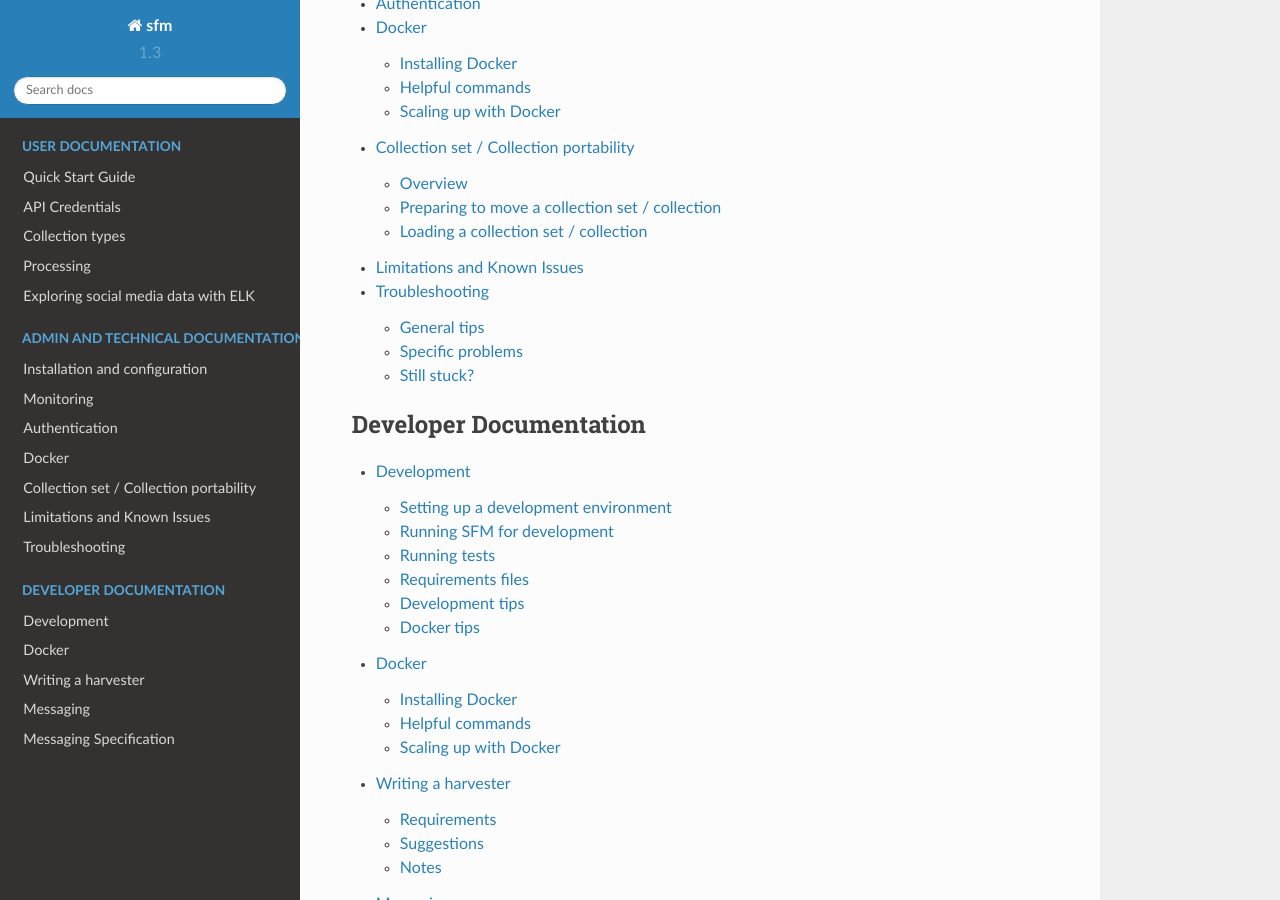
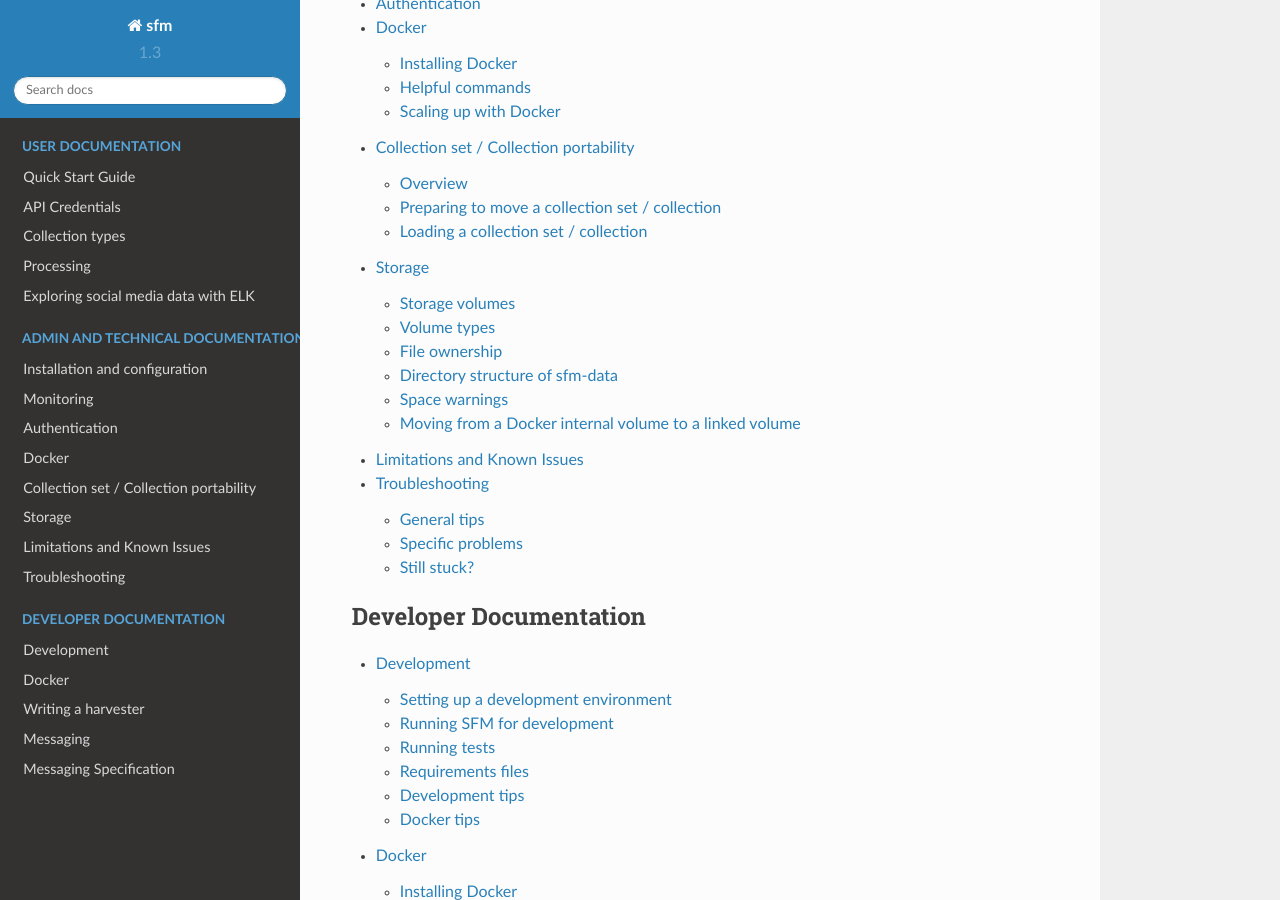
Before and after one commit to gwu-libraries/sfm-ui, a Sphinx documentation site: the page built from docs/index.rst, in a window 1280 px wide and 900 px high, scrolled down 1572 px. Built offline with Sphinx 7.4.7 and the Read the Docs theme 2.0.0, drawn with Linux system fonts in a browser that asks for light colours; some of the changed lines change nothing that is shown.

Commit message:
refs #501. Storage docs

```diff
--- a/docs/index.rst
+++ b/docs/index.rst
@@ -37,6 +37,7 @@
    authentication
    docker
    portability
+   storage
    limitations
    troubleshooting
 
--- /dev/null
+++ b/docs/storage.rst
@@ -0,0 +1,112 @@
+=========
+ Storage
+=========
+
+-----------------
+ Storage volumes
+-----------------
+
+SFM stores data on 2 volumes:
+
+* sfm-data: The data volume is where SFM stores the harvested social media content and web resources, the db files, and
+  exports. This is described in more detail below. It is available within containers as /sfm-data.
+* sfm-processing: The processing volume is where processed data is stored when using a processing container.
+  (See :doc:`processing`.) It is available within containers as /sfm-processing.
+
+
+--------------
+ Volume types
+--------------
+
+There are 2 types of volumes:
+
+* Internal to Docker. The files on the volume will only be available from within Docker containers.
+* Linked to an host location. The files on the volumes will be available from within Docker containers and from the
+  host operating system.
+
+The type of volume is specified in the `.env` file. When selecting a link to a host location, the path on the host
+environment must be specified::
+
+    # Docker internal volume
+    DATA_VOLUME=/sfm-data
+    # Linked to host location
+    #DATA_VOLUME=/src/sfm-data:/sfm-data
+    # Docker internal volume
+    PROCESSING_VOLUME=/sfm-processing
+    # Linked to host location
+    #PROCESSING_VOLUME=/src/sfm-processing:/sfm-processing
+
+We recommend that you use an internal volume only for development; for other uses linking to a host
+location is recommended. This make it easier to place the data on specific storage devices (e.g., NFS or EBS) and to
+backup the data.
+
+----------------
+ File ownership
+----------------
+
+SFM files are owned by the sfm user (default uid 990) in the sfm group (default gid 990). If you use a link to a host
+location and list the files, the uid and gid may be listed instead of the user and group names.
+
+If you shell into a Docker container, you will be the root user. Make sure that any operations you perform will not
+leave behind files that do not have appropriate permissions for the sfm user.
+
+Note then when using Docker for Mac and linking to a host location, the file ownership may not appear as expected.
+
+---------------------------------
+ Directory structure of sfm-data
+---------------------------------
+
+The following is a outline of the structure of sfm-data::
+
+    /sfm-data/
+        collection_set/
+            <collection set id>
+                README.txt (README for collection set)
+                <collection id>/
+                    README.txt (README for collection)
+                    state.json (Harvest state record)
+                    heritrix_job/
+                        Web harvest state records
+                    records/
+                        JSON records for the collection metadata
+                    <year>/<month>/<day>/<hour>/
+                        WARC files
+        containers/
+            <container id>/
+                Working files for individual containers
+        elk/
+            <container id>/
+                ELK files
+        export/
+            <export id>/
+                Export files
+        postgresql/
+            Postgres db files
+
+----------------
+ Space warnings
+----------------
+
+SFM will monitor free space on sfm-data and sfm-processing. Administrators will be notified when the amount of free space
+crosses a configurable threshold.  The threshold is set in the `.env` file::
+
+    # sfm-data free space threshold to send notification emails,only ends with MB,GB,TB. eg. 500MB,10GB,1TB
+    DATA_VOLUME_THRESHOLD=10GB
+    # sfm-processing free space threshold to send notification emails,only ends with MB,GB,TB. eg. 500MB,10GB,1TB
+    PROCESSING_VOLUME_THRESHOLD=10GB
+
+------------------------------------------------------------
+ Moving from a Docker internal volume to a linked volume
+------------------------------------------------------------
+
+These instructions are for Ubuntu. They may need to be adjusted for other operating systems.
+
+1. `docker-compose stop`
+2. `sudo docker cp sfm_data_1:/sfm-data /`
+3. `sudo chown -R 990:990 /sfm-data/*`
+4.  Change .env::
+
+        #DATA_VOLUME=/sfm-data
+        DATA_VOLUME=/sfm-data:/sfm-data
+
+5. `docker-compose up -d`
```
